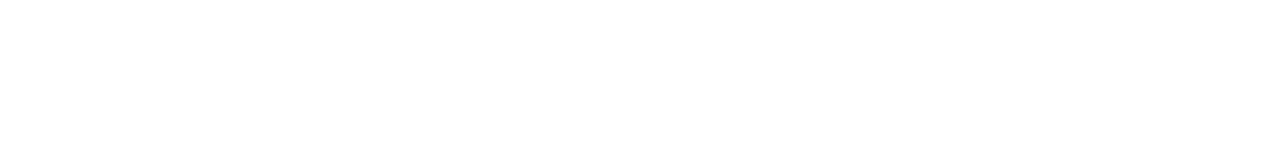
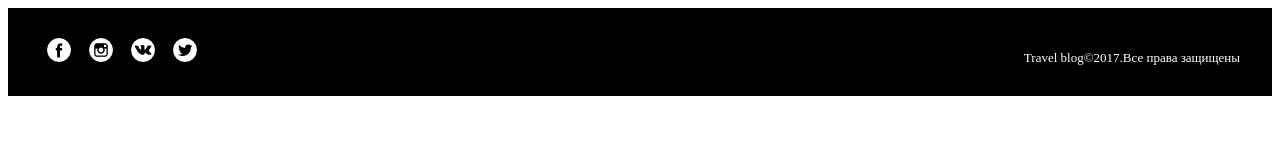
Before and after one commit to Anastasia-Shvets/Party4Kids-2-, a plain HTML site: page index.html in a window 1280 px wide. Drawn offline with Linux system fonts and the light colour scheme.

Commit message:
Добавил футер

```diff
--- a/index.html
+++ b/index.html
@@ -7,6 +7,7 @@
 	<link rel="stylesheet" type="text/css"  href="normalize.css">
 	<link href="https://fonts.googleapis.com/css?family=Lato:300,400,700,900" rel="stylesheet">
 	<link rel="stylesheet" type="text/css"  href="main.css">
+	<link rel="stylesheet" type="text/css"  href="style.css">
 </head>
 <body>
 	<header >
@@ -21,14 +22,17 @@
 	</header>
 
 	<footer>
+		<div class="container">
+			<div class='foot'>
+				<a href="https://www.facebook.com/" target="_blank"><img src='png/face-logo.png'></a>
+				<a href="https://www.instagram.com/" target="_blank"><img src='png/insta-logo.png'></a>
+				<a href="https://vk.com/" target="_blank"><img src='png/vk-logo.png'></a>
+				<a href="https://twitter.com/" target="_blank"><img src='png/twit-logo.png'></a>
+				<p class="paragraph">Travel blog©2017.Все права защищены</p>
+			</div>
 
+		</div>
 	</footer>
-
-
-
-
-
-
 
 
 
--- a/style.css
+++ b/style.css
@@ -2,3 +2,26 @@
 }
 html{
 }
+footer{
+	background-color:black;
+	padding:30px;
+
+}
+.foot a{
+	margin:7px;
+
+}
+.foot{
+	padding:
+}
+.container{
+	width:100%;
+	max-width:1200px;
+	margin:0px auto;
+
+}
+.paragraph{
+	float:right;
+	color:white;
+	font-size:13px;
+}
```
Also changed, not shown: png/face-logo.png (added), png/insta-logo.png (added), png/twit-logo.png (added), png/vk-logo.png (added), 1 other file.
